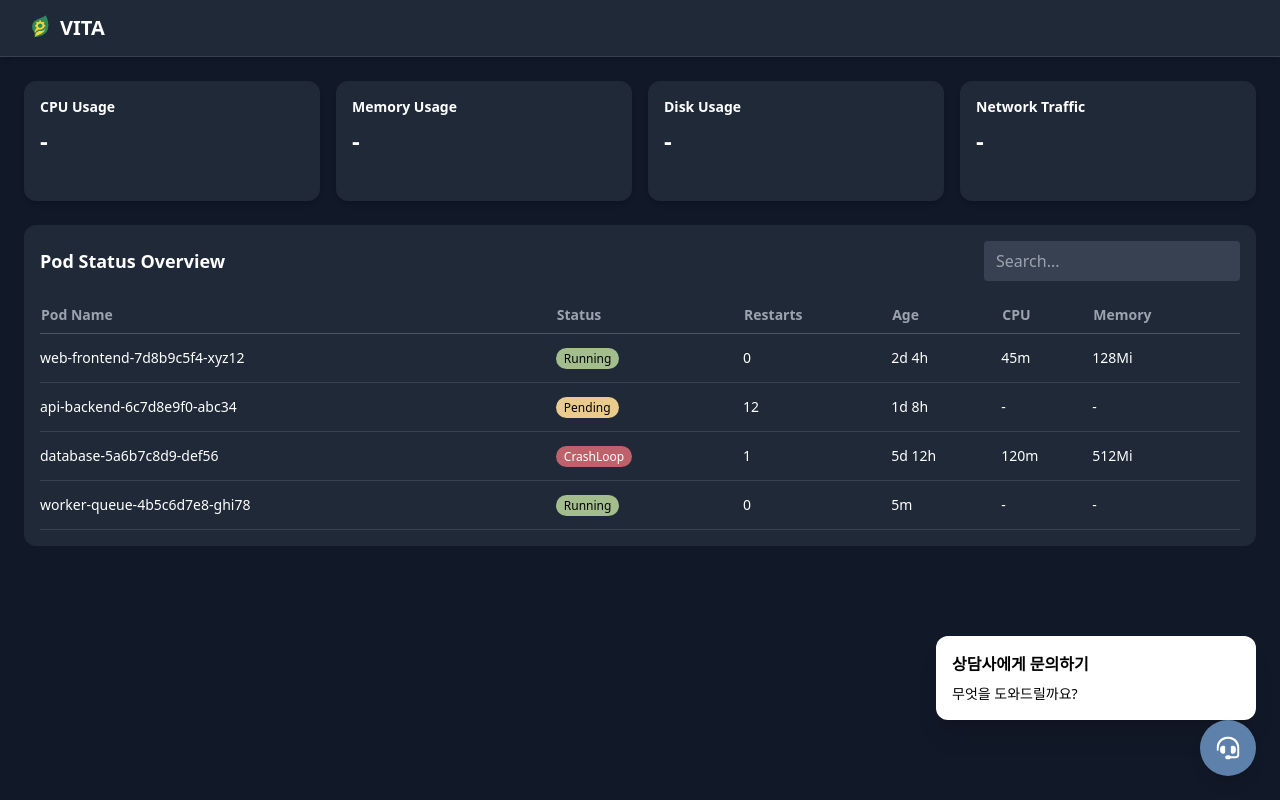
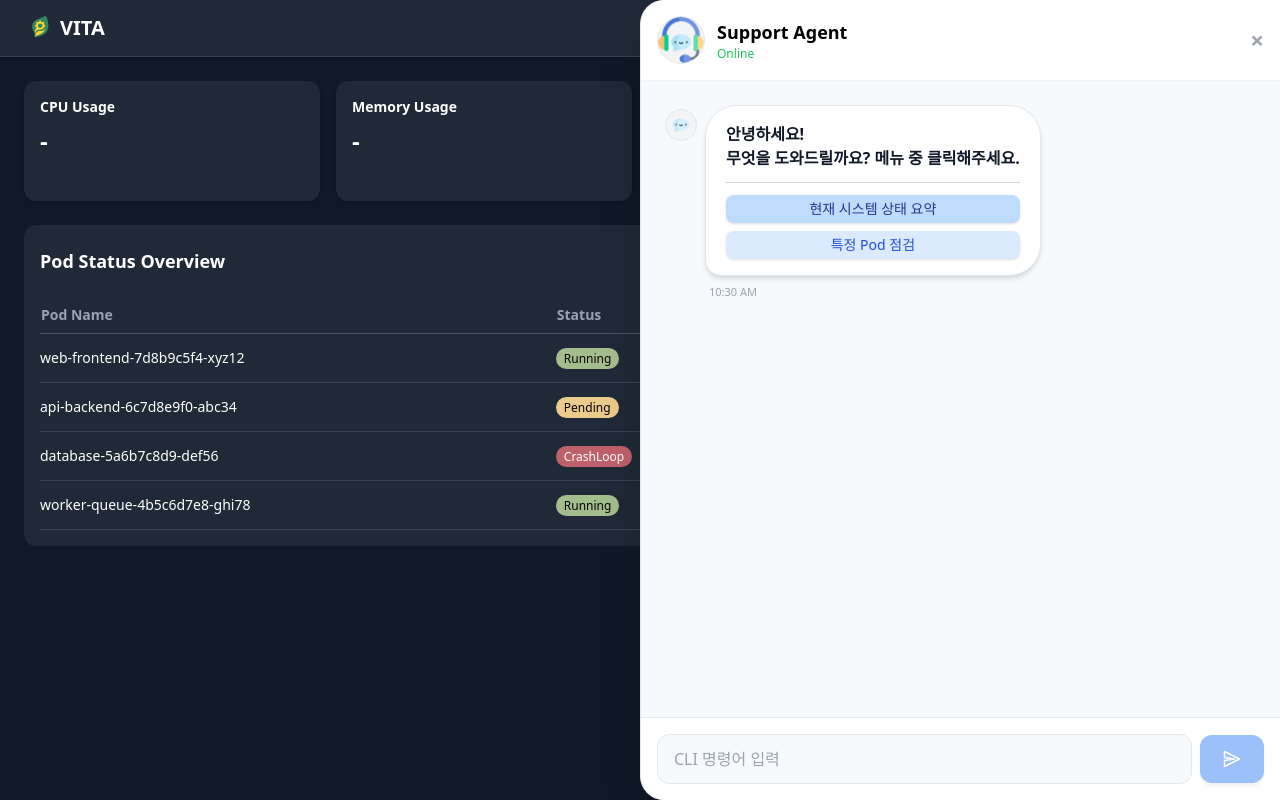
Before and after one commit to OpsNow-Project/FE-VITA, a React (Vite) app: page / in a window 1280 px wide. Both pictures are taken after a click on the button "Open Chat". Built offline with nearby package versions, Linux system fonts and the light colour scheme.

Commit message:
feat: 채팅창 구현

```diff
--- /dev/null
+++ b/src/assets/img/agent.png.d.ts
@@ -0,0 +1,4 @@
+declare module '*.png' {
+  const value: string;
+  export default value;
+}
--- /dev/null
+++ b/src/components/chat/ChatHeader.tsx
@@ -0,0 +1,18 @@
+import React from "react";
+import agentIcon from "../../assets/img/agent.png";
+
+type Props = {
+  onClose?: () => void;
+};
+
+export const ChatHeader: React.FC<Props> = ({ onClose }) => (
+  <div className="flex items-center gap-3 p-4 border-b border-gray-100 bg-white rounded-t-3xl">
+    <img src={agentIcon} alt="상담사" className="w-12 h-12 rounded-full bg-gray-100 border" />
+    <div>
+      <div className="font-bold text-lg">Support Agent</div>
+      <div className="text-xs text-green-500">Online</div>
+    </div>
+    <div className="flex-1" />
+    <button className="text-gray-400 hover:text-gray-600 text-2xl font-bold focus:outline-none" aria-label="닫기" onClick={onClose}>×</button>
+  </div>
+);
--- /dev/null
+++ b/src/components/chat/ChatInput.tsx
@@ -0,0 +1,31 @@
+import React from "react";
+
+type Props = {
+  value: string;
+  onChange: (v: string) => void;
+  onSend: () => void;
+  disabled?: boolean;
+};
+
+export const ChatInput: React.FC<Props> = ({ value, onChange, onSend, disabled }) => (
+  <div className="p-4 border-t bg-white flex items-center gap-2 rounded-b-3xl">
+    <input
+      className="flex-1 border rounded-xl px-4 py-3 text-base focus:outline-none bg-[#f7fafd]"
+      type="text"
+      placeholder="CLI 명령어 입력"
+      value={value}
+      onChange={e => onChange(e.target.value)}
+      onKeyDown={e => e.key === "Enter" && onSend()}
+      disabled={disabled}
+    />
+    <button
+      className="px-5 py-3 bg-blue-500 text-white rounded-xl disabled:opacity-50 shadow-md"
+      onClick={onSend}
+      disabled={disabled || !value.trim()}
+    >
+      <svg xmlns="http://www.w3.org/2000/svg" fill="none" viewBox="0 0 24 24" strokeWidth={1.5} stroke="currentColor" className="w-6 h-6">
+        <path strokeLinecap="round" strokeLinejoin="round" d="M4.5 19.5l15-7.5-15-7.5v6l10 1.5-10 1.5v6z" />
+      </svg>
+    </button>
+  </div>
+);
--- /dev/null
+++ b/src/components/chat/ChatLayout.tsx
@@ -0,0 +1,7 @@
+import React from "react";
+
+export const ChatLayout: React.FC<{ children: React.ReactNode }> = ({ children }) => (
+  <div className="fixed top-0 right-0 w-full md:w-1/2 h-full bg-white flex flex-col shadow-2xl z-50 border-l border-gray-200 rounded-l-3xl overflow-hidden transition-all">
+    {children}
+  </div>
+);
--- /dev/null
+++ b/src/components/chat/ChatMessages.tsx
@@ -0,0 +1,56 @@
+import React, { useRef, useEffect } from "react";
+import agentIcon from "../../assets/img/agentMessage.png";
+
+type Message = {
+  type: "bot" | "user";
+  time: string;
+  content: string | React.ReactNode;
+  anim?: boolean;
+};
+
+type Props = {
+  messages: Message[];
+  loading: boolean;
+  onBotAction: (action: string) => void;
+};
+
+export const ChatMessages: React.FC<Props> = ({ messages, loading, onBotAction }) => {
+  const messagesEndRef = useRef<HTMLDivElement>(null);
+  useEffect(() => {
+    messagesEndRef.current?.scrollIntoView({ behavior: "smooth" });
+  }, [messages]);
+
+  return (
+    <div className="flex-1 overflow-y-auto px-6 py-6 bg-[#f7fafd]">
+      {loading ? (
+        <div className="flex justify-center items-center h-32">
+          <div className="border-4 border-blue-200 border-t-blue-500 rounded-full w-8 h-8 animate-spin" />
+        </div>
+      ) : (
+        messages.map((msg, idx) =>
+          msg.type === "bot" ? (
+            <div key={idx} className={`flex items-start gap-2 mb-6 ${msg.anim ? 'animate-fade-in-up' : ''}`}>
+              <img src={agentIcon} alt="상담사" className="w-8 h-8 rounded-full bg-gray-100 border mt-1" />
+              <div>
+                <div className="bg-white border border-gray-200 rounded-2xl px-5 py-4 text-base text-gray-900 max-w-lg shadow-md" style={{borderTopLeftRadius:32, borderTopRightRadius:32, borderBottomRightRadius:32}}>
+                  {typeof msg.content === 'string' ? msg.content : msg.content}
+                </div>
+                <div className="text-[11px] text-gray-400 mt-2 ml-1">{msg.time}</div>
+              </div>
+            </div>
+          ) : (
+            <div key={idx} className={`flex justify-end mb-6 ${msg.anim ? 'animate-fade-in-up' : ''}`}>
+              <div>
+                <div className="bg-blue-100 text-blue-900 rounded-2xl px-5 py-4 text-base max-w-lg shadow-md" style={{borderTopLeftRadius:32, borderTopRightRadius:32, borderBottomLeftRadius:32}}>
+                  {msg.content}
+                </div>
+                <div className="text-[11px] text-right text-gray-400 mt-2 mr-1">{msg.time}</div>
+              </div>
+            </div>
+          )
+        )
+      )}
+      <div ref={messagesEndRef} />
+    </div>
+  );
+};
--- a/src/index.css
+++ b/src/index.css
@@ -4,3 +4,18 @@
 body {
   margin: 0;
 }
+
+@keyframes fadeInUp {
+  0% {
+    opacity: 0;
+    transform: translateY(30px);
+  }
+  100% {
+    opacity: 1;
+    transform: translateY(0);
+  }
+}
+
+.animate-fade-in-up {
+  animation: fadeInUp 0.5s cubic-bezier(0.23, 1, 0.32, 1);
+}
--- a/src/layouts/DashboardLayout.tsx
+++ b/src/layouts/DashboardLayout.tsx
@@ -16,8 +16,8 @@ export const DashboardLayout: React.FC<Props> = ({ children }) => {
       <main className="p-6">{children}</main>
 
       {/* 상담 버튼 & 팝업 */}
-      {chatOpen && <ChatPopup />}
-      <ChatButton onClick={() => setChatOpen((prev) => !prev)} />
+      {chatOpen && <ChatPopup onClose={() => setChatOpen(false)} />}
+      {!chatOpen && <ChatButton onClick={() => setChatOpen(true)} />}
     </div>
   );
 };
--- a/src/pages/ChatPopup.tsx
+++ b/src/pages/ChatPopup.tsx
@@ -1,11 +1,145 @@
-import React from "react";
+import React, { useEffect, useState } from "react";
+import { ChatLayout } from "../components/chat/ChatLayout";
+import { ChatHeader } from "../components/chat/ChatHeader";
+import { ChatMessages } from "../components/chat/ChatMessages";
+import { ChatInput } from "../components/chat/ChatInput";
 
-export const ChatPopup = () => {
+type Message = {
+  type: "bot" | "user";
+  time: string;
+  content: string | React.ReactNode;
+  anim?: boolean;
+};
+
+export const ChatPopup: React.FC<{ onClose?: () => void }> = ({ onClose }) => {
+  const [loading, setLoading] = useState(true);
+  const [messages, setMessages] = useState<Message[]>([]);
+  const [input, setInput] = useState("");
+
+  useEffect(() => {
+    setTimeout(() => {
+      setMessages([
+        {
+          type: "bot",
+          time: "10:30 AM",
+          content: (
+            <div>
+              <div className="font-semibold mb-1">안녕하세요!<br/>무엇을 도와드릴까요? 메뉴 중 클릭해주세요.</div>
+              <hr className="my-3 border-gray-300" />
+              <div className="flex flex-col gap-2">
+                <button
+                  className="px-3 py-1 bg-blue-200 text-blue-900 rounded-lg hover:bg-blue-300 text-sm font-medium shadow"
+                  onClick={() => handleBotAction("현재 시스템 상태 요약")}
+                >
+                  현재 시스템 상태 요약
+                </button>
+                <button
+                  className="px-3 py-1 bg-blue-100 text-blue-700 rounded-lg hover:bg-blue-200 text-sm font-medium shadow"
+                  onClick={() => handleBotAction("특정 Pod 점검")}
+                >
+                  특정 Pod 점검
+                </button>
+              </div>
+            </div>
+          ),
+        },
+      ]);
+      setLoading(false);
+    }, 1000);
+    // eslint-disable-next-line
+  }, []);
+
+  const handleBotAction = (text: string) => {
+    setMessages((prev) => [
+      ...prev,
+      { type: "user", time: "10:32 AM", content: text, anim: true },
+    ]);
+    setTimeout(() => {
+      setMessages((prev) => [
+        ...prev,
+        text === "현재 시스템 상태 요약"
+          ? {
+              type: "bot",
+              time: "10:33 AM",
+              content: (
+                <div>
+                  <div>현재 상태 요약입니다.<br/>
+                  • CPU: 68% (평균)<br/>
+                  • Memory: 72% (평균)<br/>
+                  • Network: 수신 120 MB/s, 송신 80 MB/s<br/>
+                  • 디스크: 85% 사용 중<br/>
+                  <br/>Pod 상태입니다.<br/>
+                  • Ready: 12개<br/>
+                  • CrashLoopBackOff: 2개<br/>
+                  • Pending: 1개
+                  </div>
+                </div>
+              ),
+              anim: true,
+            }
+          : {
+              type: "bot",
+              time: "10:33 AM",
+              content: (
+                <div>
+                  <div>특정 Pod 상태를 조회합니다.<br/>
+                  • web-frontend: Running<br/>
+                  • api-backend: Pending<br/>
+                  • database: CrashLoop<br/>
+                  • worker-queue: Running
+                  </div>
+                </div>
+              ),
+              anim: true,
+            },
+      ]);
+      setTimeout(() => {
+        setMessages((prev) => [
+          ...prev,
+          {
+            type: "bot",
+            time: "10:34 AM",
+            content: (
+              <div>
+                <div className="font-semibold mb-1">무엇을 도와드릴까요? 메뉴 중 클릭해주세요.</div>
+                <hr className="my-3 border-gray-300" />
+                <div className="flex flex-col gap-2">
+                  <button
+                    className="px-3 py-1 bg-blue-200 text-blue-900 rounded-lg hover:bg-blue-300 text-sm font-medium shadow"
+                    onClick={() => handleBotAction("현재 시스템 상태 요약")}
+                  >
+                    현재 시스템 상태 요약
+                  </button>
+                  <button
+                    className="px-3 py-1 bg-blue-100 text-blue-700 rounded-lg hover:bg-blue-200 text-sm font-medium shadow"
+                    onClick={() => handleBotAction("특정 Pod 점검")}
+                  >
+                    특정 Pod 점검
+                  </button>
+                </div>
+              </div>
+            ),
+            anim: true,
+          },
+        ]);
+      }, 700);
+    }, 700);
+  };
+
+  const handleSend = () => {
+    if (!input.trim()) return;
+    setMessages((prev) => [
+      ...prev,
+      { type: "user", time: "10:34 AM", content: input },
+    ]);
+    setInput("");
+  };
+
   return (
-    <div className="fixed bottom-20 right-6 w-80 bg-white text-black p-4 rounded-xl shadow-xl z-50">
-      <h4 className="font-bold mb-2">상담사에게 문의하기</h4>
-      <p className="text-sm">무엇을 도와드릴까요?</p>
-      {/* 여기에 폼이나 메시지 추가 가능 */}
-    </div>
+    <ChatLayout>
+      <ChatHeader onClose={onClose} />
+      <ChatMessages messages={messages} loading={loading} onBotAction={handleBotAction} />
+      <ChatInput value={input} onChange={setInput} onSend={handleSend} />
+    </ChatLayout>
   );
 };
```
Also changed, not shown: src/assets/img/agent.png (added), src/assets/img/agentMessage.png (added).
